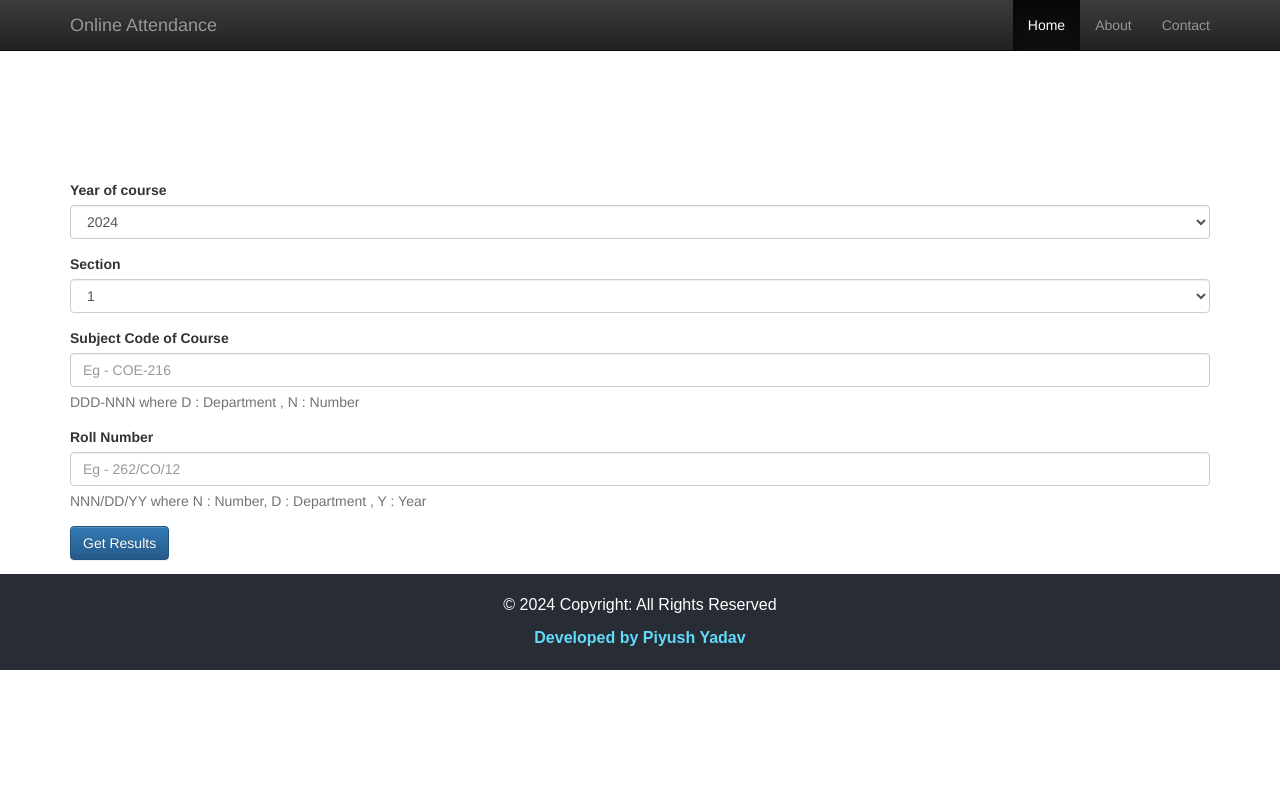
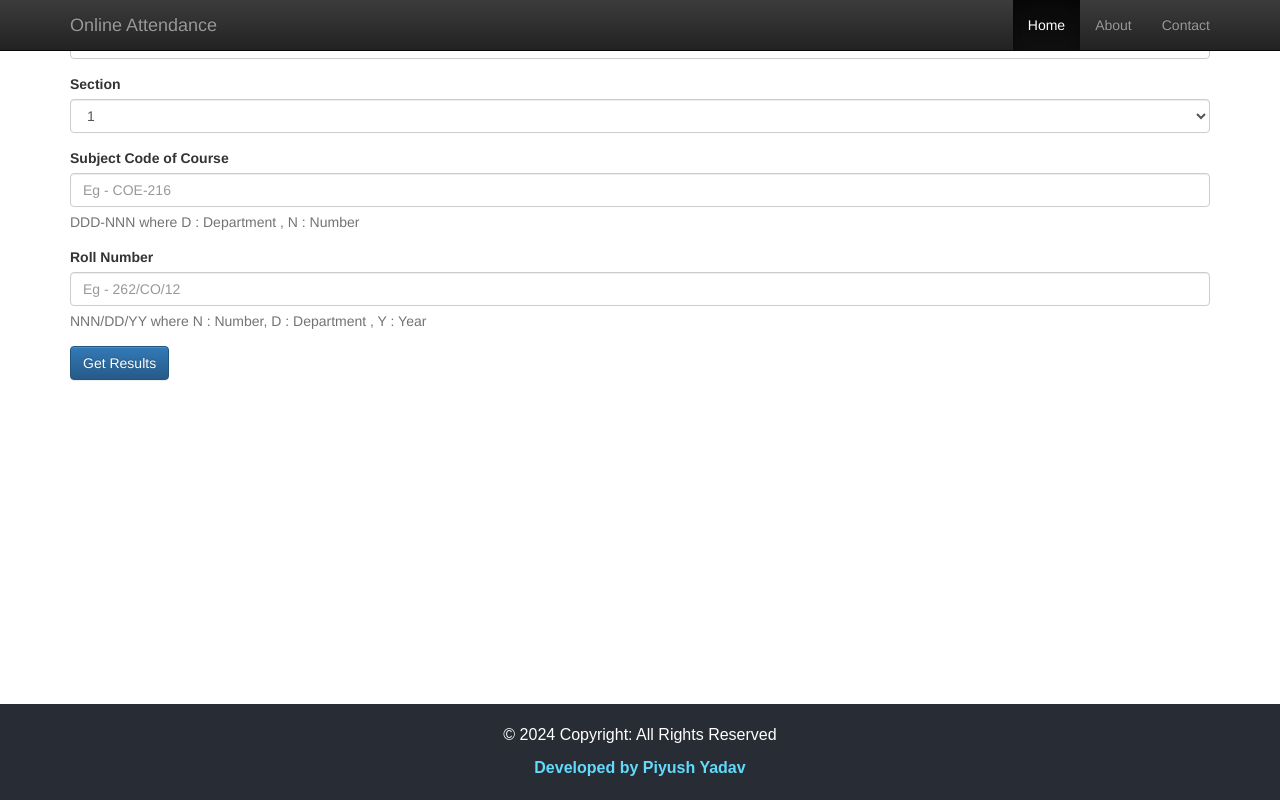
Before and after one commit to Piyush73-dba/attendance-system, a PHP site: page /student.php in a window 1280 px wide. Run offline with PHP 8.4, Linux system fonts and the light colour scheme; some libraries are stand-ins or nearby versions.

Commit message:
body changes

```diff
--- a/student.php
+++ b/student.php
@@ -1,87 +1,116 @@
+<!DOCTYPE html>
 <html>
 <head>
-  <link rel                                                   = "stylesheet" href="css/style.css"/>
+  <meta charset="UTF-8">
+  <meta name="viewport" content="width=device-width, initial-scale=1.0">
+  <link rel="stylesheet" href="css/style.css"/>
+  <link rel="stylesheet" href="css/bootstrap.min.css">
+  <link rel="stylesheet" href="css/bootstrap-theme.min.css">
+  <link rel="stylesheet" href="css/c3.css">
+  <script src="js/jquery.min.js"></script>
+  <script src="js/bootstrap.min.js"></script>
+  <script src="js/highcharts.js"></script>
+  <script src="js/highcharts-exporting.js"></script>
+  <script src="js/jquery.knob.js"></script>
+  <script src="js/student.js"></script>
+  <link href="navbar-fixed-top.css" rel="stylesheet">
   <title>Student Attendance</title>
-  <link rel                                                   = "stylesheet" href="css/bootstrap.min.css">
-  <link rel                                                   = "stylesheet" href="css/bootstrap-theme.min.css">
-  <link rel                                                   = "stylesheet" href="css/c3.css">
-  <script src                                                 = "js/jquery.min.js"></script>
-  <script src                                                 = "js/bootstrap.min.js"></script>
-  <script src                                                 = "js/highcharts.js"></script>
-  <script src                                                 = "js/highcharts-exporting.js"></script>
-  <script src                                                 = "js/jquery.knob.js"></script>
-  <script src                                                 = "js/student.js"></script>
-  <!-- Custom styles for this template -->
-    <link href                                                = "navbar-fixed-top.css" rel="stylesheet">
+  <style>
+    /* Flexbox layout to keep footer at the bottom */
+    body {
+      display: flex;
+      flex-direction: column;
+      min-height: 100vh;
+      margin: 0; /* Remove default body margin */
+    }
+    main {
+      flex: 1; /* Pushes the footer to the bottom */
+    }
+    footer {
+      background-color: #282c34;
+      color: #ffffff;
+      text-align: center;
+      padding: 20px 10px;
+      font-family: Arial, sans-serif;
+      font-size: 16px;
+    }
+    footer a {
+      color: #61dafb;
+      text-decoration: none;
+      font-weight: bold;
+      transition: color 0.3s ease;
+    }
+    footer a:hover {
+      color: #21a1f1;
+      text-decoration: underline;
+    }
+  </style>
 </head>
 <body>
   <!-- Fixed navbar -->
-    <nav class                                                = "navbar navbar-inverse navbar-fixed-top">
-      <div class                                              = "container">
-        <div class                                            = "navbar-header">
-          <button type                                        = "button" class="navbar-toggle collapsed" data-toggle="collapse" data-target="#navbar" aria-expanded="false" aria-controls="navbar">
-            <span class                                       = "sr-only">Toggle navigation</span>
-            <span class                                       = "icon-bar"></span>
-            <span class                                       = "icon-bar"></span>
-            <span class                                       = "icon-bar"></span>
+  <nav class="navbar navbar-inverse navbar-fixed-top">
+    <div class="container">
+      <div class="navbar-header">
+        <button type="button" class="navbar-toggle collapsed" data-toggle="collapse" data-target="#navbar" aria-expanded="false" aria-controls="navbar">
+          <span class="sr-only">Toggle navigation</span>
+          <span class="icon-bar"></span>
+          <span class="icon-bar"></span>
+          <span class="icon-bar"></span>
         </button>
-          <a class                                            = "navbar-brand" href="index.php">Online Attendance</a>
+        <a class="navbar-brand" href="index.php">Online Attendance</a>
       </div>
-        <div id                                               = "navbar" class="navbar-collapse collapse">
-          <ul class                                           = "nav navbar-nav navbar-right">
-            <li class                                         = "active"><a href="#">Home</a></li>
-            <li><a href                                       = "#about">About</a></li>
-            <li><a href                                       = "#contact">Contact</a></li>
+      <div id="navbar" class="navbar-collapse collapse">
+        <ul class="nav navbar-nav navbar-right">
+          <li class="active"><a href="#">Home</a></li>
+          <li><a href="#about">About</a></li>
+          <li><a href="#contact">Contact</a></li>
+        </ul>
+      </div>
+    </div>
+  </nav>
 
-          </ul>
-        </div><!--/.nav-collapse -->
-      </div>
-    </nav></br></br></br></br></br></br></br></br></br>
- <div class                                                   = "container">
-  <div id                                                     = "output"></div>
-  <form id                                                    = "getAttendance">
-    <div class                                                = "form-group">
+  <!-- Content -->
+  <main>
+    <div class="container">
+      <div id="output"></div>
+      <form id="getAttendance">
+        <div class="form-group">
           <label>Year of course</label>
-      <select name                                            = "year" class="form-control">
-        <?php foreach(range(date('Y',time()),1983) as $r) echo '<option>'.$r.'</option>'; ?>
+          <select name="year" class="form-control">
+            <?php foreach(range(date('Y', time()), 1983) as $r) echo '<option>'.$r.'</option>'; ?>
           </select>
         </div>
-    <div class                                                = "form-group">
+        <div class="form-group">
           <label>Section</label>
-      <select name                                            = "section" class="form-control">
-      <option>1</option><option>2</option><option>3</option>
+          <select name="section" class="form-control">
+            <option>1</option>
+            <option>2</option>
+            <option>3</option>
           </select>
         </div>
-    <div class                                                = "form-group">
+        <div class="form-group">
           <label>Subject Code of Course</label>
-      <input type                                             = "text" class="form-control" name="code" placeholder="Eg - COE-216">
-      <span class                                             = "help-block">DDD-NNN where D : Department , N : Number</span>
+          <input type="text" class="form-control" name="code" placeholder="Eg - COE-216">
+          <span class="help-block">DDD-NNN where D : Department , N : Number</span>
         </div>
-    <div class                                                = "form-group">
+        <div class="form-group">
           <label>Roll Number</label>
-      <input type                                             = "text" class="form-control" name="roll" placeholder="Eg - 262/CO/12">
-      <span class                                             = "help-block">NNN/DD/YY where N : Number, D : Department , Y : Year</span>
+          <input type="text" class="form-control" name="roll" placeholder="Eg - 262/CO/12">
+          <span class="help-block">NNN/DD/YY where N : Number, D : Department , Y : Year</span>
         </div>
-    <button class                                             = "btn btn-primary">Get Results</button>
+        <button class="btn btn-primary">Get Results</button>
       </form>
     </div>
-  </div><!-- /.container -->
-   <div>
-   <footer style="background-color: #282c34; color: #ffffff; text-align: center; padding: 20px 10px; font-family: Arial, sans-serif; font-size: 16px;">
-    <div id="footer" style="margin-bottom: 10px;">
+  </main>
+
+  <!-- Footer -->
+  <footer>
+    <div id="footer">
       <p>© 2024 Copyright: All Rights Reserved</p>
     </div>
     <div id="footer1">
-        <a href="https://github.com/Piyush73-dba" target="_blank" rel="noopener noreferrer"
-           style="color: #61dafb; text-decoration: none; font-weight: bold; transition: color 0.3s ease;"
-           onmouseover="this.style.color='#21a1f1'; this.style.textDecoration='underline';"
-           onmouseout="this.style.color='#61dafb'; this.style.textDecoration='none';">
-            Developed by Piyush Yadav
-        </a>
+      <a href="https://github.com/Piyush73-dba" target="_blank" rel="noopener noreferrer">Developed by Piyush Yadav</a>
     </div>
   </footer>
-
-
-   </div>
 </body>
 </html>
```
Lines whose indentation alone changed are shown as unchanged.
